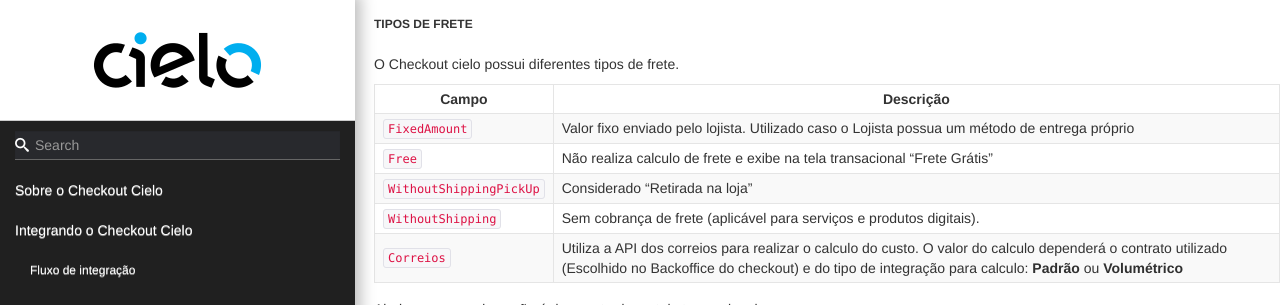
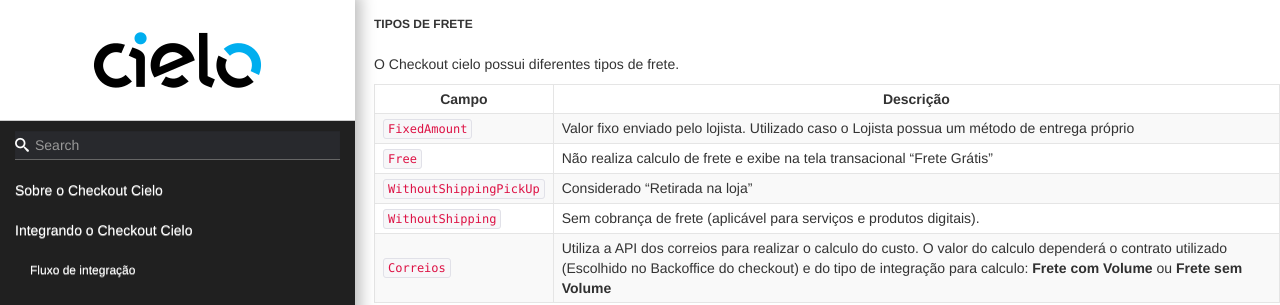
Before and after one commit to DeveloperCielo/Tutorial, a Jekyll site: the page built from _posts/2017-08-25-Checkout.md, in a window 1280 px wide and 900 px high, scrolled down 13162 px, cut to the strip 0-305 px from the top of the window. Built offline with Jekyll 4.4.1, drawn with Linux system fonts in a browser that asks for light colours; some web fonts are replaced.

Commit message:
Updated '_posts/2017-08-25-Checkout.md' via CloudCannon

```diff
--- a/_posts/2017-08-25-Checkout.md
+++ b/_posts/2017-08-25-Checkout.md
@@ -500,7 +500,7 @@
 |`Free`|Não realiza calculo de frete e exibe na tela transacional "Frete Grátis"|
 |`WithoutShippingPickUp`|Considerado "Retirada na loja"|
 |`WithoutShipping`|Sem cobrança de frete (aplicável para serviços e produtos digitais). |
-|`Correios` | Utiliza a API dos correios para realizar o calculo do custo. O valor do calculo dependerá o contrato utilizado (Escolhido no Backoffice do checkout) e do tipo de integração para calculo: **Padrão** ou **Volumétrico** |
+|`Correios` | Utiliza a API dos correios para realizar o calculo do custo. O valor do calculo dependerá o contrato utilizado (Escolhido no Backoffice do checkout) e do tipo de integração para calculo: **Frete com Volume** ou **Frete sem Volume** |
 
 Abaixo, como cada opção é demonstrada na tela transacional
 
@@ -526,8 +526,8 @@
 
 O Frete Correios pode ser calculado de 2 maneiras:
 
-* Frete com Volume
-* Frete sem Volume
+* **Frete com Volume**
+* **Frete sem Volume**
 
 Para utilizar o frete volumétrico, basta enviar o nó Shipping.Measures, seguindo as regras de integração via API REST.
 Para realizar o cálculo de frete via Correios é necessário respeitar as medidas definidas pelo contrato utilizado pelo lojista. Para maiores informações sobre as dimensões e pesos permitidos, sugerimos que valide o contrato da loja no link abaixo:
```
